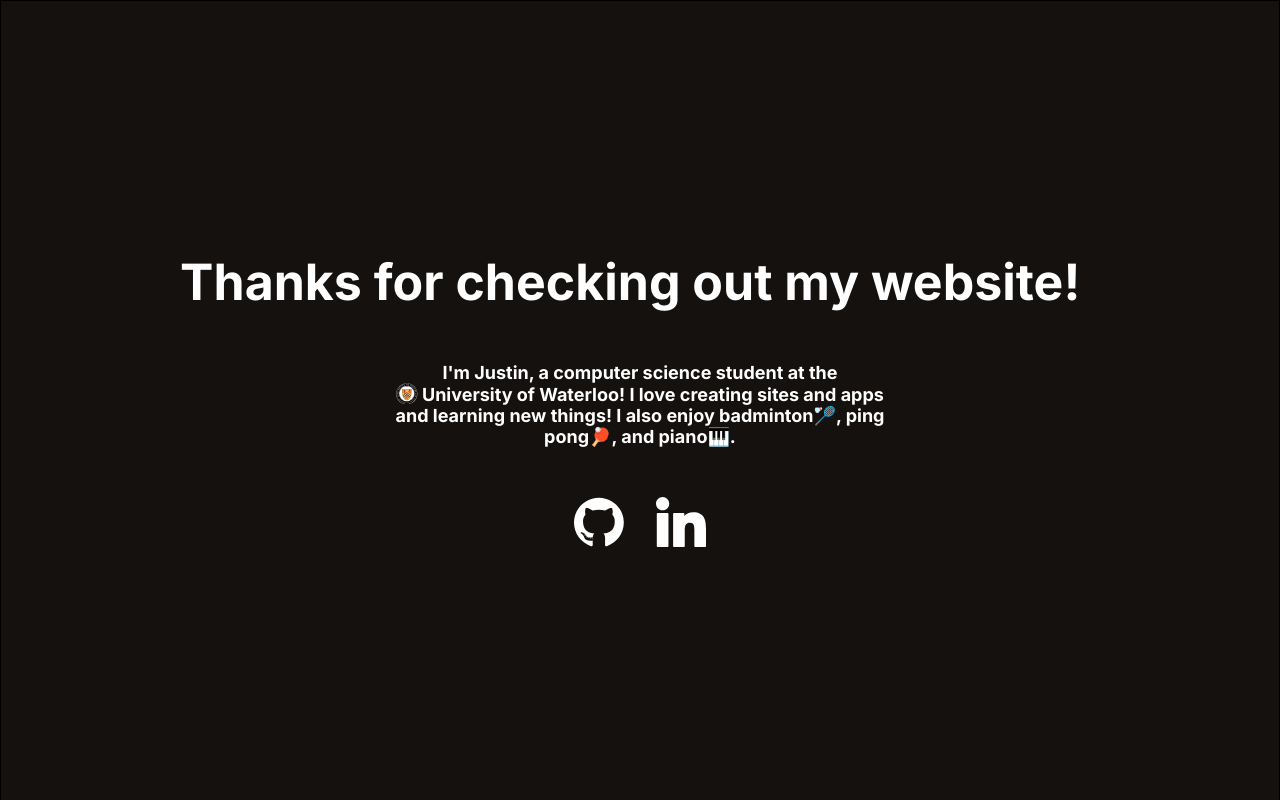
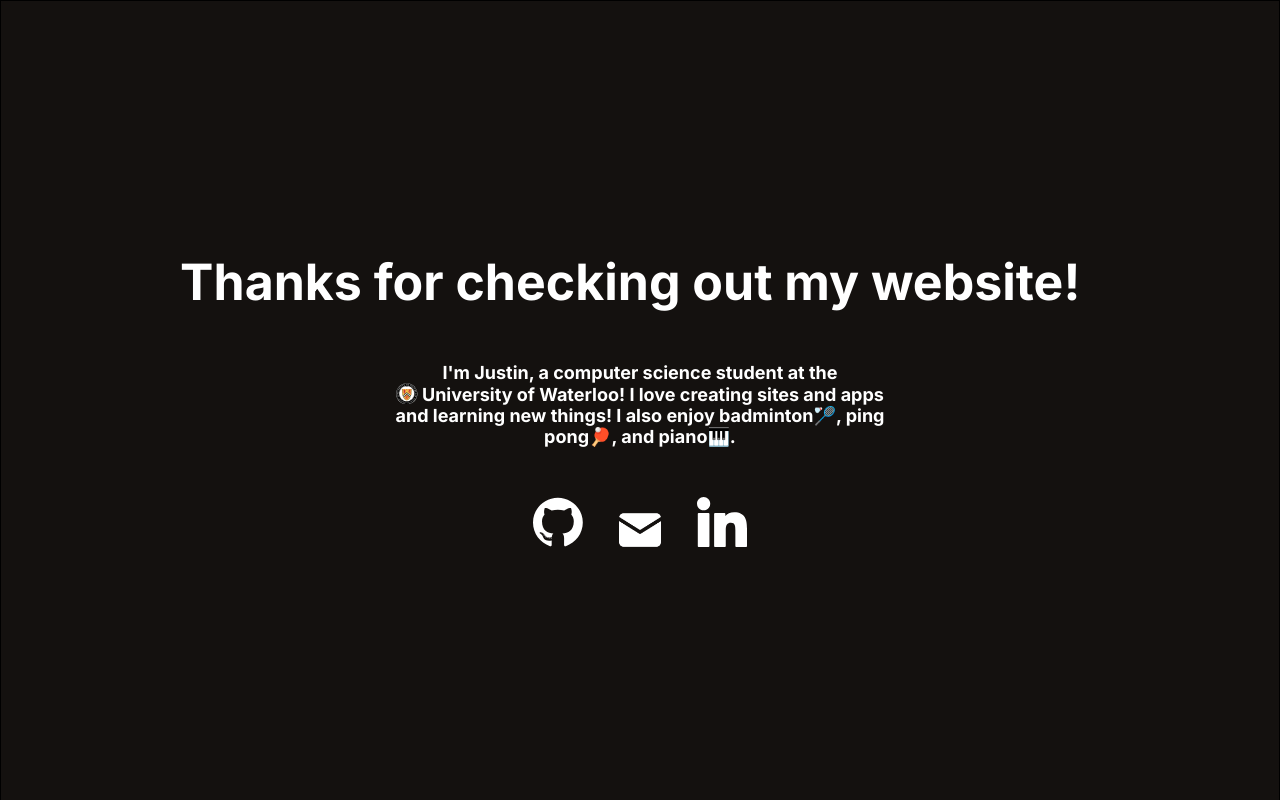
Before and after one commit to JustinTan-1/portfolio, a React (Vite) app: page / in a window 1280 px wide. Shown: the top 800 px of the page. Built offline with nearby package versions, Linux system fonts and the light colour scheme.

Commit message:
Email icon

```diff
--- a/src/App.jsx
+++ b/src/App.jsx
@@ -7,6 +7,7 @@ import { reveal } from "./utils/animation";
 import "tailwindcss";
 import Typewriter from "typewriter-effect";
 import Waterloo from "./assets/waterloo";
+import Email from "/public/Email.png";
 
 function App() {
   React.useEffect(() => {
@@ -75,6 +76,13 @@ function App() {
             variants={reveal}
           >
             <img src={Github} className="icon" />
+          </motion.a>
+          <motion.a
+            href="mailto:tanjustin217@gmail.com"
+            whileHover={{ scale: 1.05 }}
+            variants={reveal}
+          >
+            <img src={Email} className="icon email" />
           </motion.a>
           <motion.a
             href="https://www.linkedin.com/in/justintan217/"
--- a/src/index.css
+++ b/src/index.css
@@ -244,3 +244,8 @@ html {
   transform: scaleX(1);
   transform-origin: bottom left;
 }
+
+.email {
+  position: relative;
+  top: 8px;
+}
```
Also changed, not shown: public/Email.png (added).
